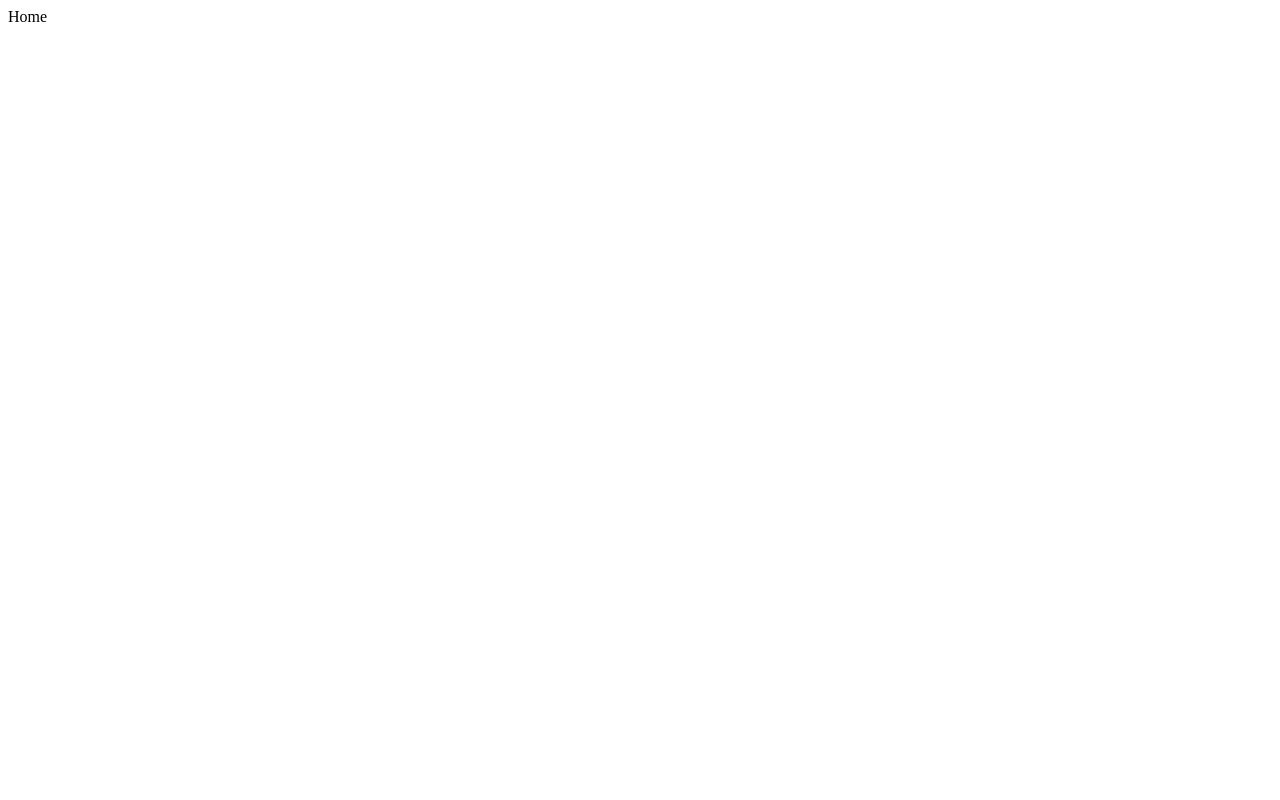
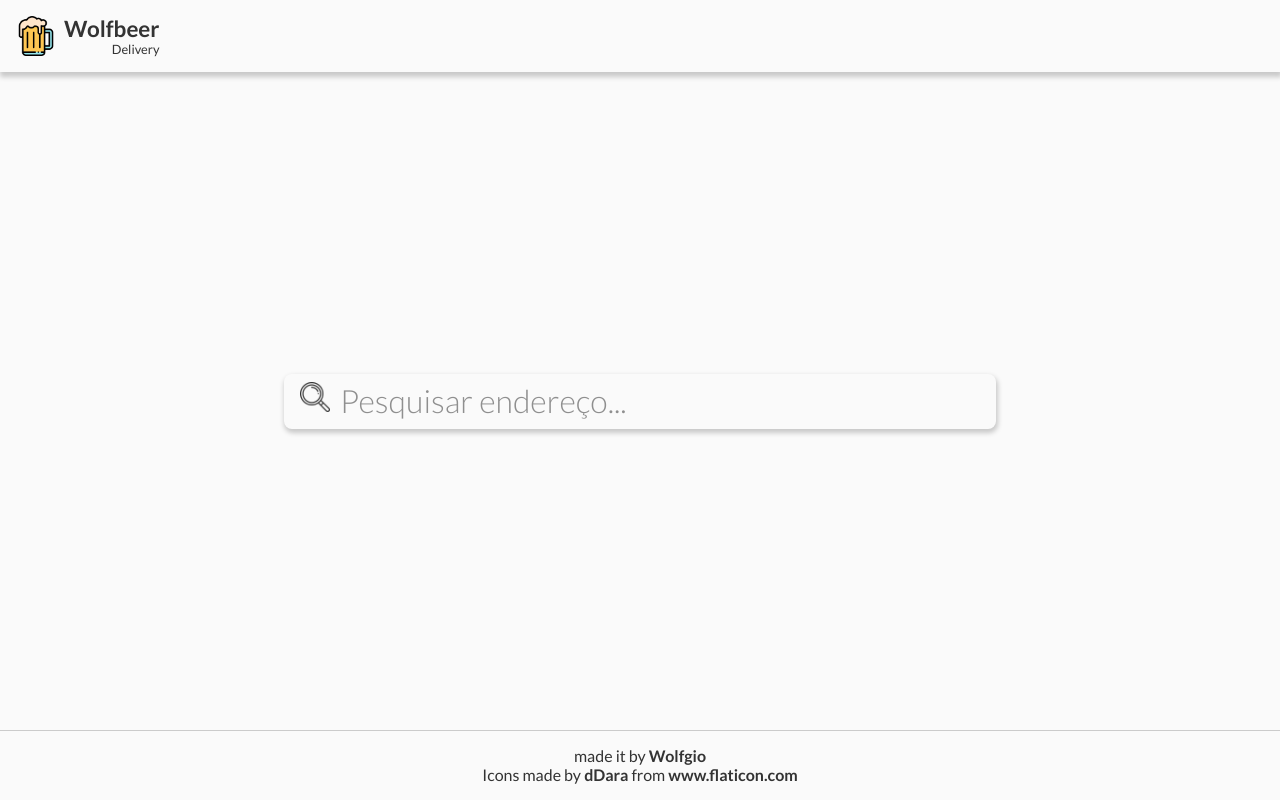
Before and after one commit to wolfgio/wolfbeer, a React app: page / in a window 1280 px wide. Built offline with nearby package versions, Linux system fonts and the light colour scheme.

Commit message:
added searchBox component and integrated google places api

```diff
--- a/index.html
+++ b/index.html
@@ -5,6 +5,7 @@
     <meta name="viewport" content="width=device-width, initial-scale=1.0">
     <meta http-equiv="X-UA-Compatible" content="ie=edge">
     <link rel="shortcut icon" href="favicon.ico" type="image/x-icon">
+    <link href="https://fonts.googleapis.com/css?family=Lato:300,400,700&display=swap" rel="stylesheet">
     <title>Wolfbeer</title>
 </head>
 <body>
@@ -12,5 +13,10 @@
     <!-- React will render here -->
   </div>
   <script src="./src/index.js"></script>
+  <script
+    src="https://maps.googleapis.com/maps/api/js?key=AIzaSyBa3wgNvOQdc6JblZfxtKhE99JFhI_cA5c&libraries=places&callback=initAutocomplete"
+    async
+    defer
+  ></script>
 </body>
 </html>
--- a/package.json
+++ b/package.json
@@ -22,6 +22,7 @@
     "apollo-boost": "^0.4.7",
     "graphql": "^14.5.8",
     "history": "^4.10.1",
+    "normalize.css": "^8.0.1",
     "react": "^16.12.0",
     "react-dom": "^16.12.0",
     "react-router-dom": "^5.1.2",
--- /dev/null
+++ b/src/components/footer/footer.js
@@ -0,0 +1,20 @@
+import React from 'react';
+
+import { FooterContainer } from './styles';
+
+const Footer = () => (
+  <FooterContainer>
+    <p>
+      made it by
+      <a href="https://www.github.com/wolfgio" rel="noreferrer noopener" title="Wolfgio" target="_blank"> Wolfgio</a>
+    </p>
+    <p>
+      Icons made by
+      <a href="https://www.flaticon.com/authors/ddara" title="dDara" rel="noreferrer noopener" target="_blank"> dDara </a>
+      from
+      <a href="https://www.flaticon.com/" title="Flaticon"> www.flaticon.com</a>
+    </p>
+  </FooterContainer>
+);
+
+export default Footer;
--- /dev/null
+++ b/src/components/footer/styles.js
@@ -0,0 +1,10 @@
+import styled from 'styled-components';
+
+export const FooterContainer = styled.footer`
+  border-top: solid 1px #cbcbcb;
+  display: flex;
+  flex-flow: column wrap;
+  align-items: center;
+  justify-content: center;
+  padding: 16px;
+`;
--- /dev/null
+++ b/src/components/header/header.js
@@ -0,0 +1,16 @@
+import React from 'react';
+
+import BeerIcon from '../../assets/beer.png';
+import { HeaderContainer, Icon, TitleContainer } from './styles';
+
+const Header = () => (
+  <HeaderContainer>
+    <Icon src={BeerIcon} />
+    <TitleContainer>
+      <h1>Wolfbeer</h1>
+      <small>Delivery</small>
+    </TitleContainer>
+  </HeaderContainer>
+);
+
+export default Header;
--- /dev/null
+++ b/src/components/header/styles.js
@@ -0,0 +1,25 @@
+import styled from 'styled-components';
+
+export const HeaderContainer = styled.header`
+  box-shadow: 1px 4px 5px 1px rgba(0,0,0,0.2);
+  display: flex;
+  flex-flow: row wrap;
+  align-items: center;
+  justify-content: flex-start;
+  padding: 16px;
+`;
+
+export const Icon = styled.img`
+  height: 40px;
+`;
+
+export const TitleContainer = styled.div`
+  display: flex;
+  flex-flow: column wrap;
+  align-items: flex-end;
+  margin-left: 8px;
+
+  h1 {
+    font-size: 1.4rem;
+  }
+`;
--- /dev/null
+++ b/src/components/layout/layout.js
@@ -0,0 +1,20 @@
+import React from 'react';
+import Footer from '../footer/footer';
+
+import { Container, Content } from './styles';
+import Header from '../header/header';
+
+const Layout = (props) => {
+  const { children } = props;
+  return (
+    <Container>
+      <Header />
+      <Content>
+        {children}
+      </Content>
+      <Footer />
+    </Container>
+  );
+};
+
+export default Layout;
--- /dev/null
+++ b/src/components/layout/styles.js
@@ -0,0 +1,14 @@
+import styled from 'styled-components';
+
+export const Container = styled.div`
+  min-height: 100vh;
+  display: flex;
+  flex: 1;
+  flex-flow: column wrap;
+`;
+
+export const Content = styled.div`
+  display: flex;
+  flex-grow: 1;
+  flex-basis: 100%;
+`;
--- /dev/null
+++ b/src/components/searchBox/searchBox.js
@@ -0,0 +1,54 @@
+import React from 'react';
+
+import SearchIcon from '../../assets/search.png';
+import { BoxContainer, Icon, SearchInput } from './styles';
+
+let autocomplete;
+
+const SearchBox = () => {
+  function fillInAddress() {
+    // Get the place details from the autocomplete object.
+    const place = autocomplete.getPlace();
+    console.log(place);
+    console.log(place.geometry.location.lat());
+  }
+
+  window.initAutocomplete = () => {
+    autocomplete = new google.maps.places.Autocomplete(
+      document.getElementById('autocomplete'),
+    );
+    autocomplete.addListener('place_changed', fillInAddress);
+  };
+
+  const geolocate = () => {
+    if (navigator.geolocation) {
+      navigator.geolocation.getCurrentPosition((position) => {
+        const geolocation = {
+          lat: position.coords.latitude,
+          lng: position.coords.longitude,
+        };
+        const circle = new google.maps.Circle({
+          center: geolocation,
+          radius: position.coords.accuracy,
+        });
+        autocomplete.setBounds(circle.getBounds());
+      });
+    }
+  };
+
+  return (
+    <>
+      <BoxContainer>
+        <Icon src={SearchIcon} />
+        <SearchInput
+          id="autocomplete"
+          type="search"
+          placeholder="Pesquisar endereço..."
+          onFocus={geolocate}
+        />
+      </BoxContainer>
+    </>
+  );
+};
+
+export default SearchBox;
--- /dev/null
+++ b/src/components/searchBox/styles.js
@@ -0,0 +1,30 @@
+import styled from 'styled-components';
+
+export const BoxContainer = styled.div`
+  border-radius: 8px;
+  padding: 8px 16px;
+  box-shadow: 1px 3px 5px 1px rgba(0,0,0,0.2);
+  width: 100%;
+  max-width: 680px;
+  margin: 0 16px;
+  display: flex;
+`;
+
+export const Icon = styled.img`
+  flex: 0 0 30px;
+  height: 30px;
+`;
+
+export const SearchInput = styled.input`
+  flex: 1 1 100%;
+  font-size: 2rem;
+  color: #333;
+  background-color: transparent;
+  border: none;
+  outline: none;
+  margin-left: 8px;
+  font-weight: 300;
+  &::placeholder {
+    opacity: 0.8;
+  }
+`;
--- a/src/index.js
+++ b/src/index.js
@@ -1,10 +1,18 @@
 import React from 'react';
 import ReactDOM from 'react-dom';
+import 'normalize.css';
+
+import Layout from './components/layout/layout';
+import GlobalStyle from './style';
+import Home from './pages/home/home';
 
 const Main = () => (
-  <div>
-    Home
-  </div>
+  <>
+    <GlobalStyle />
+    <Layout>
+      <Home />
+    </Layout>
+  </>
 );
 
 export default Main;
--- /dev/null
+++ b/src/pages/home/home.js
@@ -0,0 +1,12 @@
+import React from 'react';
+import SearchBox from '../../components/searchBox/searchBox';
+
+import { Container } from './styles';
+
+const Home = () => (
+  <Container>
+    <SearchBox />
+  </Container>
+);
+
+export default Home;
--- /dev/null
+++ b/src/pages/home/styles.js
@@ -0,0 +1,9 @@
+import styled from 'styled-components';
+
+export const Container = styled.div`
+  flex-grow: 1;
+  flex-basis: 100%;
+  display: flex;
+  align-items: center;
+  justify-content: center;
+`;
--- /dev/null
+++ b/src/style.js
@@ -0,0 +1,25 @@
+import { createGlobalStyle } from 'styled-components';
+
+export default createGlobalStyle`
+  body {
+    background-color: #FAFAFA;
+    color: #333;
+    font-size: 16px;
+    font-family: 'Lato', sans-serif;
+  }
+
+  a {
+    color: #333;
+    font-weight: 700;
+    text-decoration: none;
+  }
+
+  p {
+    font-size: 1rem;
+    margin: 0;
+  }
+
+  h1 {
+    margin: 0;
+  }
+`;
```
Also changed, not shown: .eslintrc.js, src/assets/beer.png (added), src/assets/search.png (added), 1 other file.
